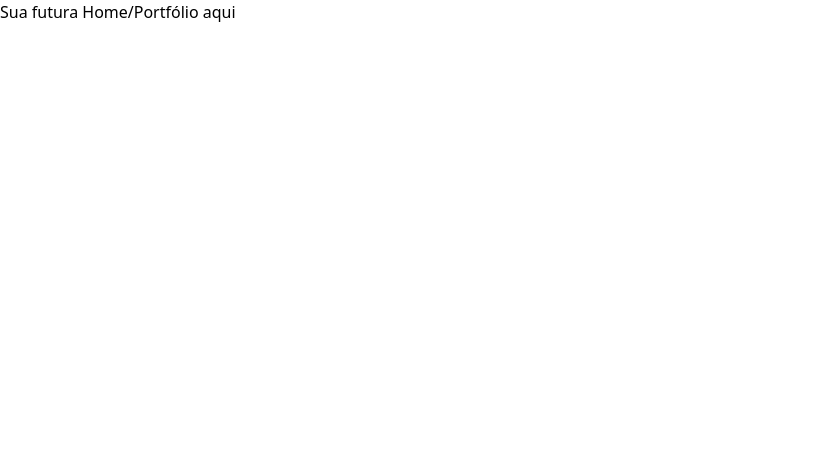
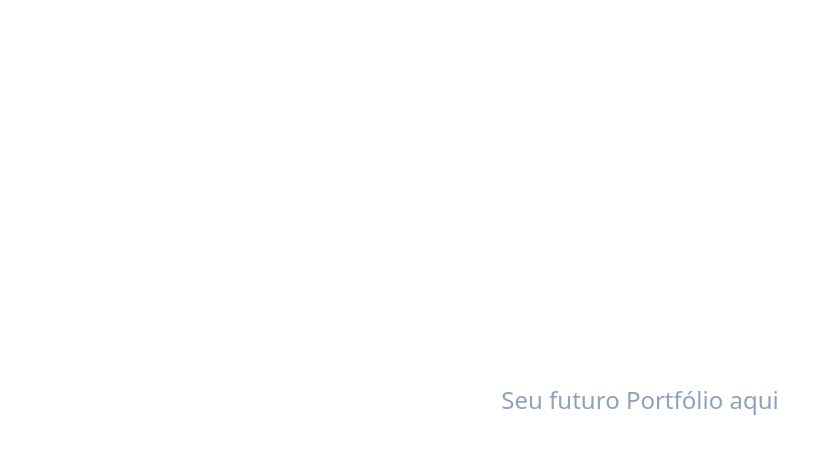
Before and after one commit to Joaokenehen/JG_Tech, a React (Vite) app in the folder frontend/: page /portifolio in a window 1280 px wide. Shown: the top 454 px of the page, without its empty margins (0-839 px from the left). Built offline with nearby package versions, Linux system fonts and the light colour scheme.

Commit message:
refactor: adicionado react-router-dom para rotas corretas de servicos e futuro portifolio

```diff
--- a/frontend/index.html
+++ b/frontend/index.html
@@ -8,6 +8,6 @@
   </head>
   <body>
     <div id="root"></div>
-    <script type="module" src="/src/main.tsx"></script>
+    <script type="module" src="/src/Main.tsx"></script>
   </body>
 </html>
--- a/frontend/src/App.tsx
+++ b/frontend/src/App.tsx
@@ -1,18 +1,13 @@
 import { BrowserRouter as Router, Routes, Route, Navigate } from 'react-router-dom';
-import Servicos from './screens/servicos'
+import Servicos from './screens/Servicos'
+import Portifolio from './screens/Portifolio';
 
 function App() {
   return (
     <Router>
       <Routes>
-        {/* Futura página de Portfólio (Home) */}
-        <Route path="/portifolio" element={<div>Sua futura Home/Portfólio aqui</div>} />
-
-        {/* Sua página atual de serviços da JGTech */}
+        <Route path="/portifolio" element={<Portifolio />} />
         <Route path="/servicos" element={<Servicos />} />
-
-        {/* REDIRECIONAMENTO: Qualquer rota não encontrada ou ao entrar no site,
-            ele manda direto para /servicos por enquanto */}
         <Route path="*" element={<Navigate to="/servicos" replace />} />
       </Routes>
     </Router>
--- a/frontend/src/screens/Portifolio.tsx
+++ b/frontend/src/screens/Portifolio.tsx
@@ -0,0 +1,7 @@
+export default function Portifolio() {
+  return (
+    <div className="min-h-screen flex items-center justify-center text-2xl text-slate-400">
+      Seu futuro Portfólio aqui
+    </div>
+  );
+}
```
